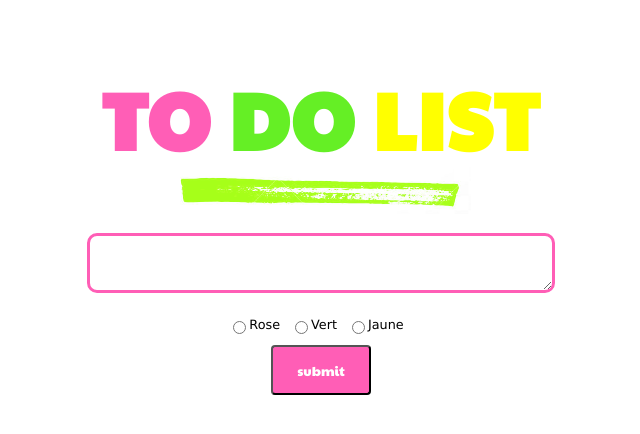
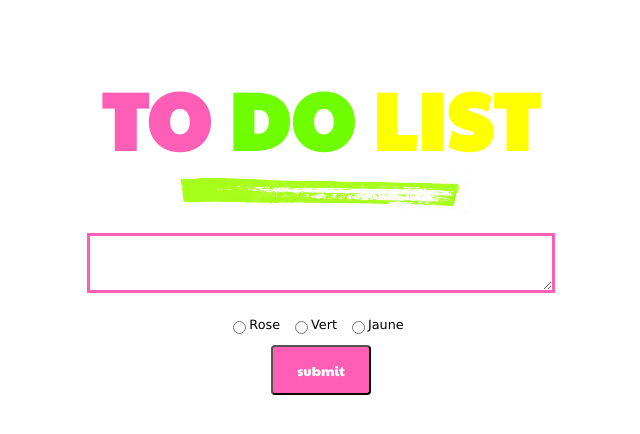
Before and after one commit to guilloudaudrey/ToDoList, a plain HTML site: page todolist2.html in a window 1280 px wide. Shown: the whole page, without its empty margins (319-959 px from the left). Drawn offline with Linux system fonts and the light colour scheme.

Commit message:
input text

```diff
--- a/todolist2.html
+++ b/todolist2.html
@@ -21,7 +21,7 @@
         }
 
         .do {
-            color: #65ef25;
+            color: #70ff00;
         }
 
         .list {
@@ -62,7 +62,6 @@
 
         #comment {
             border: 3px solid #ff5eb6;
-            border-radius: 10px;
             outline: none;
             width: 450px;
             height: 50px;
```
